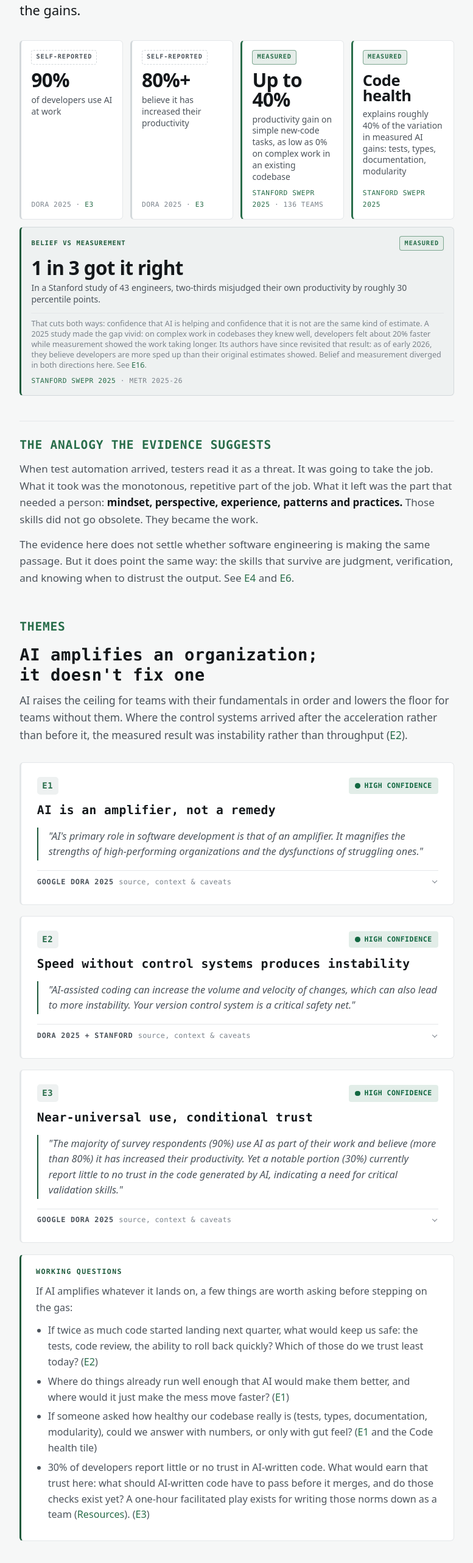
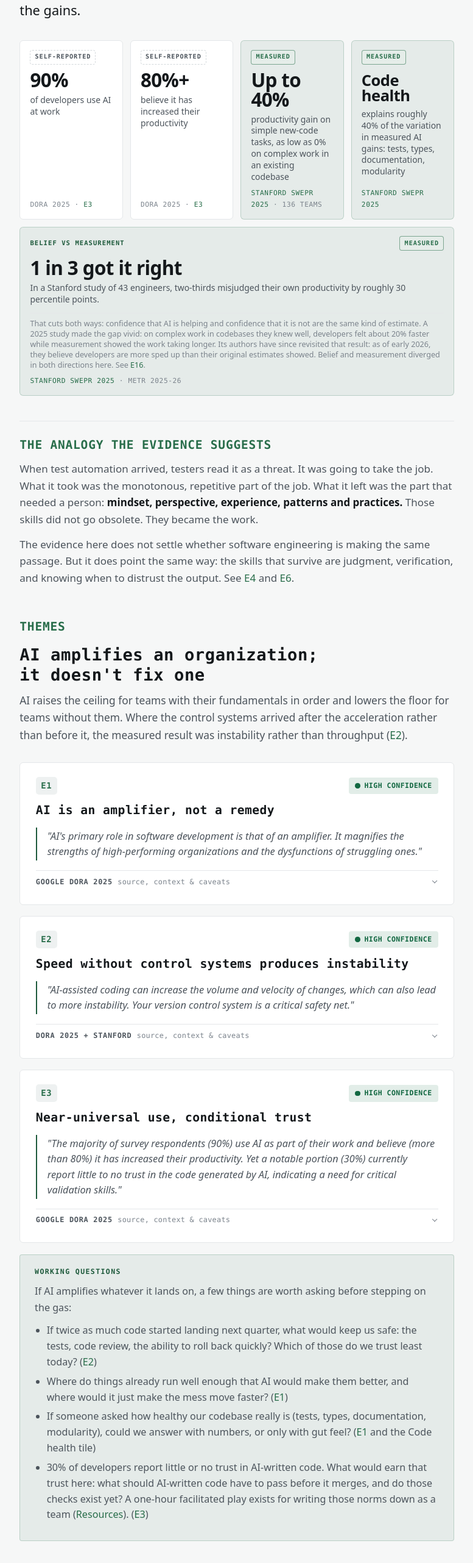
Before and after one commit to niftymonkey/niftymonkey.dev, a Next.js app: page /notebook/adopting-ai-evidence in a window 1280 px wide. Shown: the part 1450-4013 px from the top of the page at 61% size, without its empty margins (63-840 px from the left). Built offline with nearby package versions, Linux system fonts and the light colour scheme.

Commit message:
feat: replace every accent left-rule with the tinted enclosed aside treatment

```diff
--- a/app/styles/entry.css
+++ b/app/styles/entry.css
@@ -171,14 +171,17 @@
     @media (min-width: 26rem) { .stats { grid-template-columns: repeat(2, minmax(0, 1fr)); } }
     @media (min-width: 44rem) { .stats { grid-template-columns: repeat(4, minmax(0, 1fr)); } }
 
+    /* Measured tiles wear the accent as tint, not as a rule; perceived tiles
+       stay neutral. The tags restate the distinction in words. */
     .stat {
       display: flex; flex-direction: column;
-      background: var(--surface); border: 1px solid var(--line);
-      border-left: 3px solid var(--line); border-radius: 0;
+      background: var(--surface); border: 1px solid var(--line); border-radius: 0;
       padding: .85rem .95rem .8rem; box-shadow: var(--shadow);
     }
-    .stat--perceived { border-left-color: var(--line-strong); }
-    .stat--measured  { border-left-color: var(--accent); }
+    .stat--measured {
+      background: var(--accent-bg);
+      border-color: color-mix(in oklab, var(--accent) 22%, transparent);
+    }
 
     .stat__tag {
       align-self: flex-start; font-family: var(--mono); font-size: .6rem;
@@ -211,8 +214,8 @@
        barely predicts measured output) and carrying the vivid 2025 illustration in
        its foot. Spans two columns (see the grid rules above). */
     .stat--gap {
-      background: var(--surface-2); border: 1px solid var(--line-strong);
-      border-left: 3px solid var(--accent-soft);
+      background: var(--accent-bg);
+      border: 1px solid color-mix(in oklab, var(--accent) 22%, transparent);
     }
     .stat__gaphead {
       font-family: var(--mono); font-size: .62rem; letter-spacing: .1em; text-transform: uppercase;
@@ -267,7 +270,14 @@
     .theme__intro { color: var(--ink-soft); margin: 0 0 1.8rem; font-size: 1.02rem; max-width: 42rem; text-wrap: pretty; }
 
     /* ---- Working questions: closes each theme ---- */
-    .theme__q { background: var(--surface); border: 1px solid var(--line); border-left: 3px solid var(--accent-soft); padding: 1.2rem 1.4rem; margin: .4rem 0 3rem; }
+    /* Apparatus aside: the modern enclosed callout, a whisper of the accent as
+       tint with a matching low-alpha hairline. No accent rule; the mono label
+       carries the meaning. */
+    .theme__q {
+      background: var(--accent-bg);
+      border: 1px solid color-mix(in oklab, var(--accent) 22%, transparent);
+      padding: 1.2rem 1.4rem; margin: .4rem 0 3rem;
+    }
     .theme__q h4 { font-family: var(--mono); font-size: .68rem; letter-spacing: .12em; text-transform: uppercase; color: var(--accent-soft); font-weight: 600; margin: 0 0 .7rem; }
     .theme__q p { margin: 0 0 .7rem; font-size: .95rem; color: var(--ink-soft); }
     .theme__q ul { margin: 0; padding-left: 1.1rem; }
@@ -276,11 +286,10 @@
 
     /* ---- Cards ---- */
     .card {
-      background: var(--surface); border: 1px solid var(--line); border-left: 3px solid var(--line); border-radius: 0;
+      background: var(--surface); border: 1px solid var(--line); border-radius: 0;
       padding: 1.35rem 1.5rem 1.45rem; margin-bottom: 1.1rem; box-shadow: var(--shadow);
       scroll-margin-top: 3.5rem;
     }
-    .card--contra { border-left: 3px solid var(--contra); }
     .card__head { display: flex; align-items: center; justify-content: space-between; gap: 1rem; margin-bottom: .7rem; }
     .card__id {
       font-family: var(--mono); font-size: .82rem; font-weight: 600; letter-spacing: .04em;
@@ -401,9 +410,12 @@
 
 .nb-entry .card,
 .nb-entry .stat,
-.nb-entry .callout,
+.nb-entry .callout {
+  border-radius: var(--radius-md);
+}
+
 .nb-entry .theme__q {
-  border-radius: var(--radius-md);
+  border-radius: var(--radius-sm);
 }
 
 .nb-entry .toc a.active {
```
